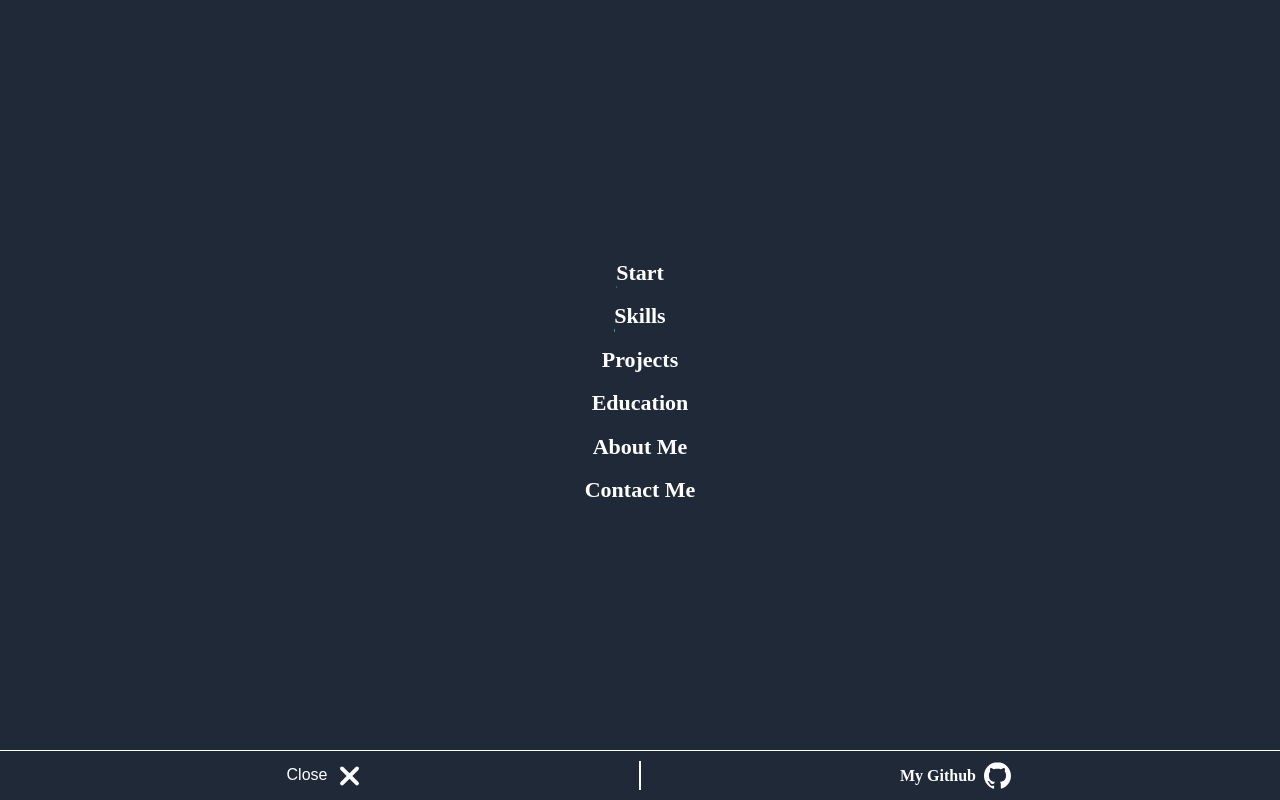
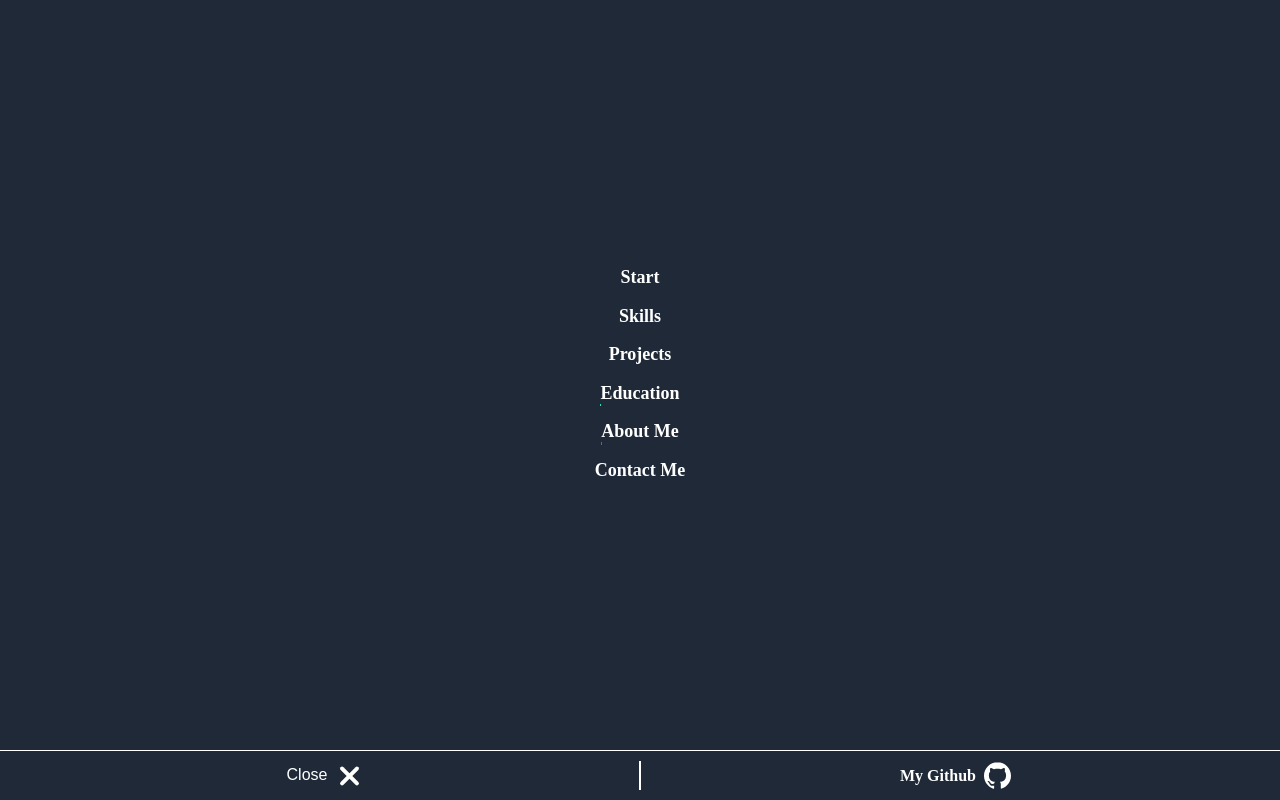
Before and after one commit to Elvissamir/Myportfwebwr, a React (Create React App) app: page / in a window 1280 px wide. Both pictures are taken after a click on the button "Open". Shown: the top 800 px of the page. Built offline with nearby package versions, Linux system fonts and the light colour scheme.

Commit message:
Change css styles for Menu component

```diff
--- a/src/assets/styles/components/layout/_menu.scss
+++ b/src/assets/styles/components/layout/_menu.scss
@@ -16,13 +16,10 @@
             .menu-link {
                 color: white;
                 background-clip: text;
+                font-size: 18px;
                 background-image: linear-gradient(to left, transparent, transparent);
                 font-weight: bold;
                 text-decoration: none;
-            }
-
-            .menu-link:nth-child(odd) {
-                margin-top: 15px;
             }
 
             .menu-link-underline {
@@ -32,6 +29,10 @@
                 transition: all 0.3s ease-in-out;
                 transform: translateX(-100%);
             }
+        }
+
+        .menu-item:not(:first-child) {
+            margin-top: 15px;
         }
 
         .menu-item:hover {
--- a/src/components/icons/FirebaseIcon.tsx
+++ b/src/components/icons/FirebaseIcon.tsx
@@ -20,13 +20,13 @@ const FirebaseIcon = () => {
             <g>
                 <path d="M0,282.99762 L2.12250746,280.0256 L102.527363,89.5119284 L102.739423,87.4951323 L58.478806,4.35817711 C54.7706269,-2.60604179 44.3313035,-0.845245771 43.1143483,6.95065473 L0,282.99762 Z" fill="#FFC24A"></path>
                 <g>
-                    <use fill="#FFA712" fill-rule="evenodd" xlinkHref="#path-1"></use>
-                    <use fill="black" fill-opacity="1" filter="url(#filter-2)" xlinkHref="#path-1"></use>
+                    <use fill="#FFA712" fillRule="evenodd" xlinkHref="#path-1"></use>
+                    <use fill="black" fillOpacity="1" filter="url(#filter-2)" xlinkHref="#path-1"></use>
                 </g>
                 <path d="M135.004975,150.380704 L167.960199,116.629461 L134.995423,53.6993114 C131.866109,47.7425353 123.128817,47.7253411 120.032618,53.6993112 L102.421015,87.2880848 L102.421015,90.1487443 L135.004975,150.380704 Z" fill="#F4BD62"></path>
                 <g>
-                    <use fill="#FFA50E" fill-rule="evenodd" xlinkHref="#path-3"></use>
-                    <use fill="black" fill-opacity="1" filter="url(#filter-4)" xlinkHref="#path-3"></use>
+                    <use fill="#FFA50E" fillRule="evenodd" xlinkHref="#path-3"></use>
+                    <use fill="black" fillOpacity="1" filter="url(#filter-4)" xlinkHref="#path-3"></use>
                 </g>
                 <polygon fill="#F6820C" points="0 282.99762 0.962097168 282.030396 4.45771144 280.60956 132.935323 152.60956 134.563025 148.178595 102.513123 87.1048584"></polygon>
                 <path d="M139.120971,347.551268 L255.395916,282.703666 L222.191698,78.2093373 C221.153051,71.8112478 213.303658,69.2818149 208.724314,73.8694368 L0.000254726368,282.997875 L115.608454,347.545536 C122.914643,351.624979 131.812872,351.62689 139.120971,347.551268" fill="#FDE068"></path>
--- a/src/components/icons/GoogleMapIcon.tsx
+++ b/src/components/icons/GoogleMapIcon.tsx
@@ -7,7 +7,7 @@ const GoogleMapIcon = () => {
             x="0" y="0"
             rx="15%"
             fill="#fff"/>
-                <clipPath id="b"><use xlinkHref="#a"/></clipPath><g clip-path="url(#b)"><path fill="#35a85b" d="M0 512V0h512z"/><path fill="#5881ca" d="M256 288L32 512h448z"/><path fill="#c1c0be" d="M288 256L512 32v448z"/><path stroke="#fadb2a" stroke-width="71" d="M0 512L512 0"/><path fill="none" stroke="#f2f2f2" stroke-width="22" d="M175 173h50a50 54 0 1 1-15-41"/>
+                <clipPath id="b"><use xlinkHref="#a"/></clipPath><g><path fill="#35a85b" d="M0 512V0h512z"/><path fill="#5881ca" d="M256 288L32 512h448z"/><path fill="#c1c0be" d="M288 256L512 32v448z"/><path stroke="#fadb2a" strokeWidth="71" d="M0 512L512 0"/><path fill="none" stroke="#f2f2f2" strokeWidth="22" d="M175 173h50a50 54 0 1 1-15-41"/>
                 <path fill="#de3738" d="M353 85a70 70 0 0 1 140 0c0 70-70 70-70 157 0-87-70-87-70-157"/><circle cx="423" cy="89" r="25" fill="#7d2426"/></g>
         </svg>
     )
--- a/src/components/layout/Content.tsx
+++ b/src/components/layout/Content.tsx
@@ -9,7 +9,9 @@ const Content = () => {
         <div className="content-container">
             <main className="content">
                 {sectionList.map((section, index) =>
-                    section
+                    <div className="content-section" key={index}>
+                        {section}
+                    </div>
                 )}
             </main>
         </div>
--- a/src/components/layout/Menu.tsx
+++ b/src/components/layout/Menu.tsx
@@ -5,8 +5,8 @@ const Menu = () => {
         <div className="menu-container">
             <ul className="menu">
                 {sectionsArray.map((section, index) =>
-                    <li className="menu-item">
-                        <a className="menu-link text-lg" href={section.url}>
+                    <li className="menu-item" key={index}>
+                        <a className="menu-link" href={section.url}>
                             {section.name}
                         </a>
                         <div className="menu-link-underline"></div>
```
Also changed, not shown: src/components/icons/MongoIcon.tsx (+1 -1 lines).
